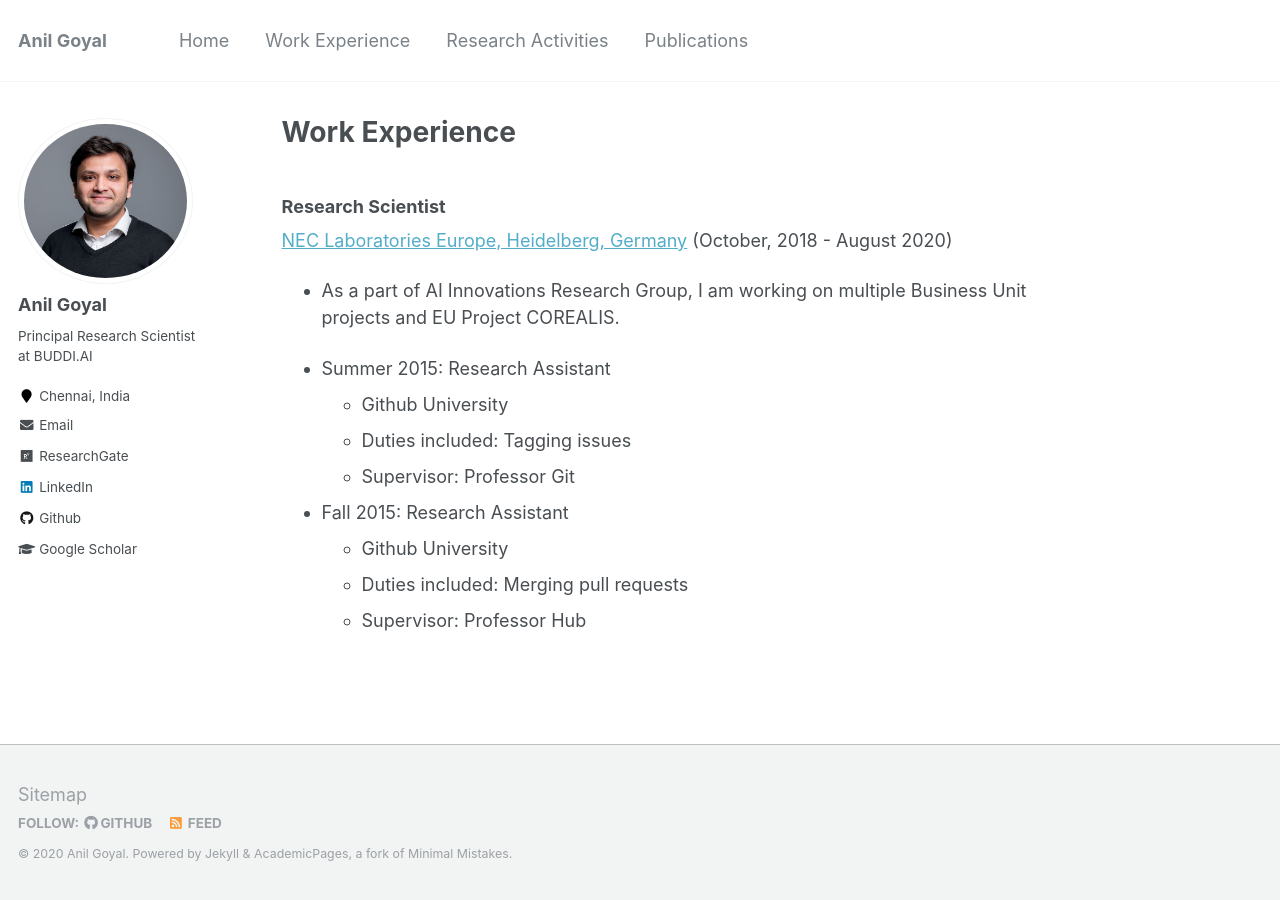
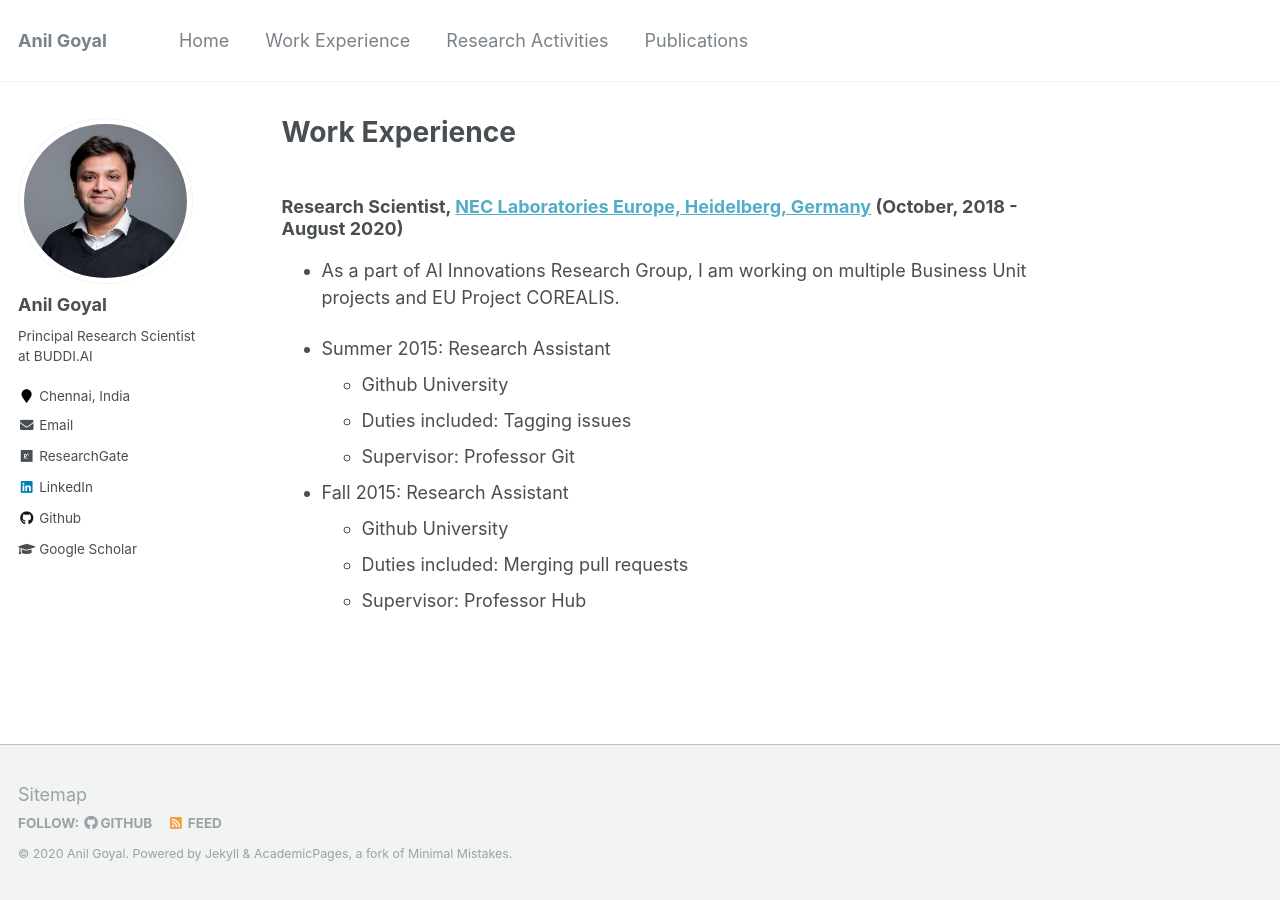
Before and after one commit to goyalanil/goyalanil.github.io, a Jekyll site: the page built from _pages/experience.md, in a window 1280 px wide. Built offline with Jekyll 4.4.1, drawn with Linux system fonts in a browser that asks for light colours.

```diff
--- a/_pages/experience.md
+++ b/_pages/experience.md
@@ -6,8 +6,7 @@ classes: wide
 ---
 
 
-### Research Scientist
-[NEC Laboratories Europe, Heidelberg, Germany](http://neclab.eu/) (October, 2018 - August 2020)
+### Research Scientist, [NEC Laboratories Europe, Heidelberg, Germany](http://neclab.eu/) (October, 2018 - August 2020)
 * As a part of AI Innovations Research Group, I am working on multiple Business Unit projects and EU Project COREALIS.
 
 * Summer 2015: Research Assistant
```
